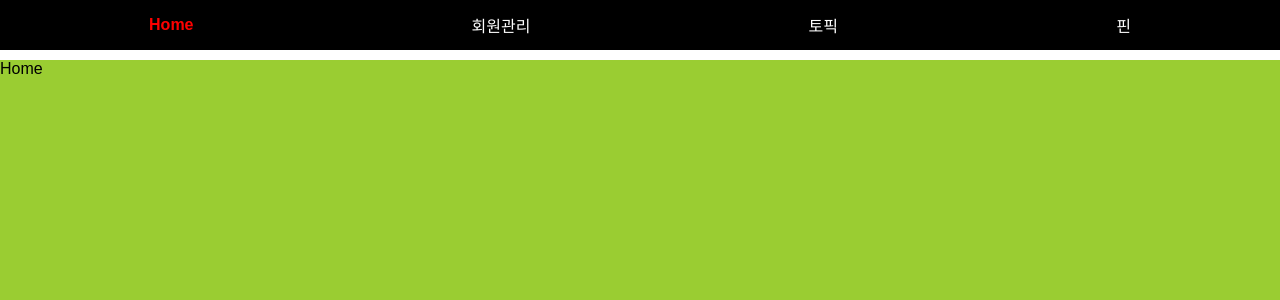
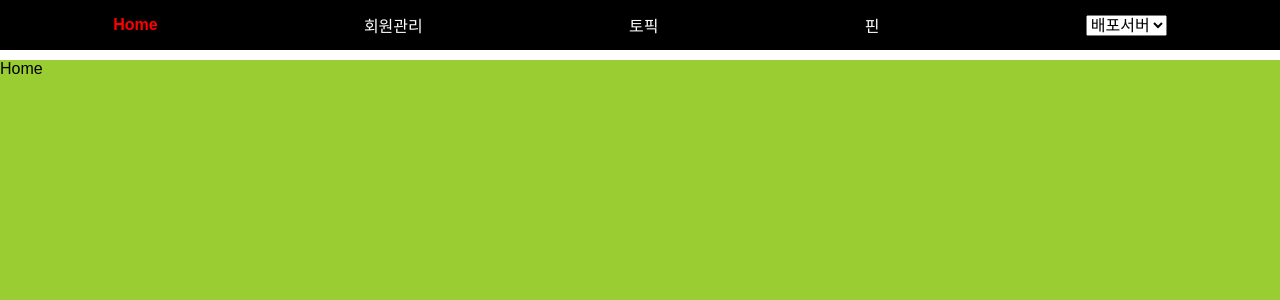
Before and after one commit to afds4567/admin-page, a React app: page / in a window 1280 px wide. Shown: the top 300 px of the page. Built offline with nearby package versions, Linux system fonts and the light colour scheme.

Commit message:
feat: refactor select box

```diff
--- a/src/components/Layout/Gnb.tsx
+++ b/src/components/Layout/Gnb.tsx
@@ -1,5 +1,6 @@
 import styled from 'styled-components';
 import { Link, useLocation } from 'react-router-dom';
+import { useDBContext } from '../../context/DbSelectContext';
 
 const Nav = styled.nav`
   display: flex;
@@ -28,7 +29,7 @@ const menu = [
 
 const GNB = () => {
   const location = useLocation();
-
+  const { selectedDB, handleDBChange } = useDBContext();
   return (
     <Nav>
       {menu.map((item, index) => (
@@ -36,6 +37,10 @@ const GNB = () => {
           {item.name}
         </StyledLink>
       ))}
+      <select onChange={handleDBChange} value={selectedDB}>
+        <option value="dev">배포서버</option>
+        <option value="prod">운영서버</option>
+      </select>
     </Nav>
   );
 };
```
